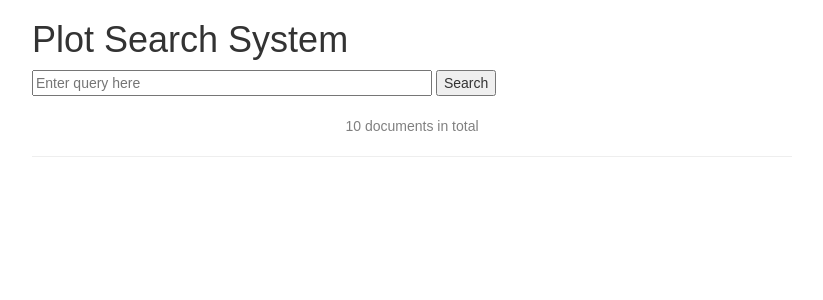
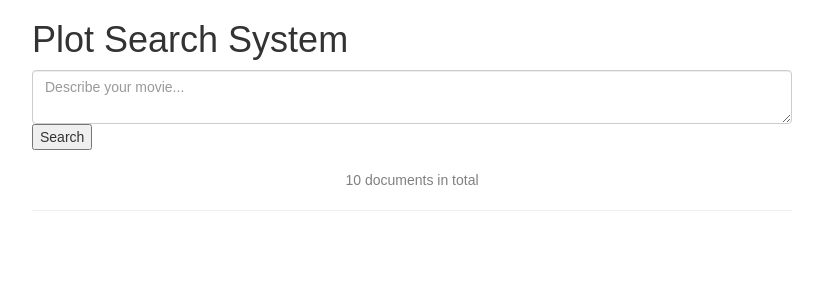
Before and after one commit to signalw/plotsearch, a Flask app: page / in a window 1280 px wide. Shown: the top 300 px of the page, without its empty margins (228-1051 px from the left). Run offline with Flask 2, Linux system fonts and the light colour scheme; some libraries are stand-ins or nearby versions.

Commit message:
simple query match

```diff
--- a/app.py
+++ b/app.py
@@ -9,7 +9,7 @@ def index():
 
 @app.route("/results", methods=["POST"])
 def results():
-    res = se.search()
+    res = se.search(**request.form)
     return render_template("results.html", results=res)
 
 @app.route("/movie/<id>")
--- a/libs/search_engine.py
+++ b/libs/search_engine.py
@@ -15,11 +15,11 @@ class SearchEngine(object):
         self.index = index
         self.doc_type = doc_type
 
-    def search(self):
+    def search(self, query):
         """Search match_all for now.
         """
         s = Search(using=self.client, index=self.index,
-            doc_type=self.doc_type).query(Q("match_all"))
+            doc_type=self.doc_type).query(Q("match", Plot=query[0]))
         res = s.execute()
         return res
 
--- a/static/styles/style.css
+++ b/static/styles/style.css
@@ -1,14 +1,17 @@
 body {
 	font-family: sans-serif;
-}
-
-input[type="text"] {
-  width: 400px;
 }
 
 form {
 	padding-bottom: 20px;
 	display: inline-block;
+	width: 100%;
+}
+
+textarea.form-control {
+	display: block;
+	margin: auto;
+	max-width: 100%;
 }
 
 a {
--- a/templates/base.html
+++ b/templates/base.html
@@ -16,7 +16,7 @@
     <div class="row">
     <h1><a href="/">Plot Search System</a></h1>
     <form action="/results" name="search" method="post">
-      <input type="text" name="query" placeholder="Enter query here" required>
+      <textarea class="form-control" name="query" placeholder="Describe your movie..." required></textarea>
       <input type="submit" value="Search">
     </form>
     </div>
```
